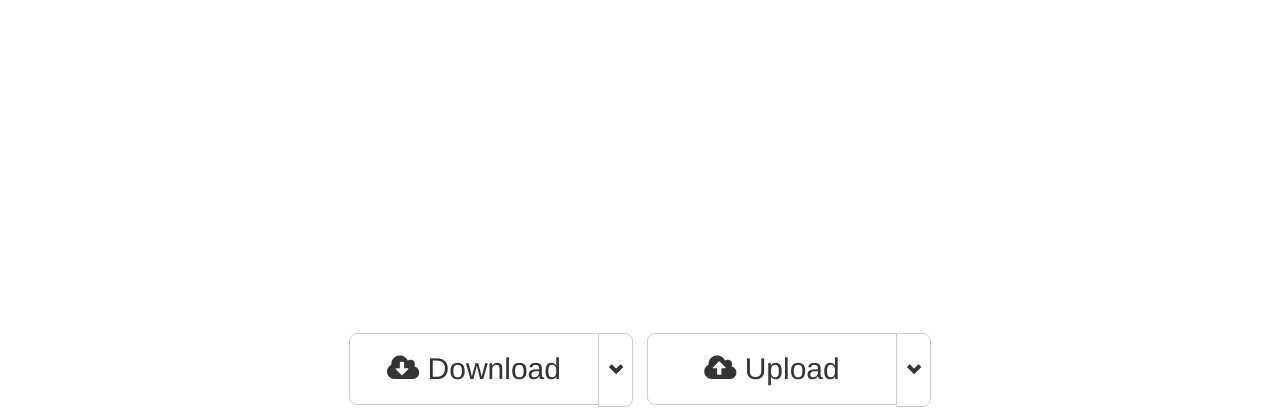
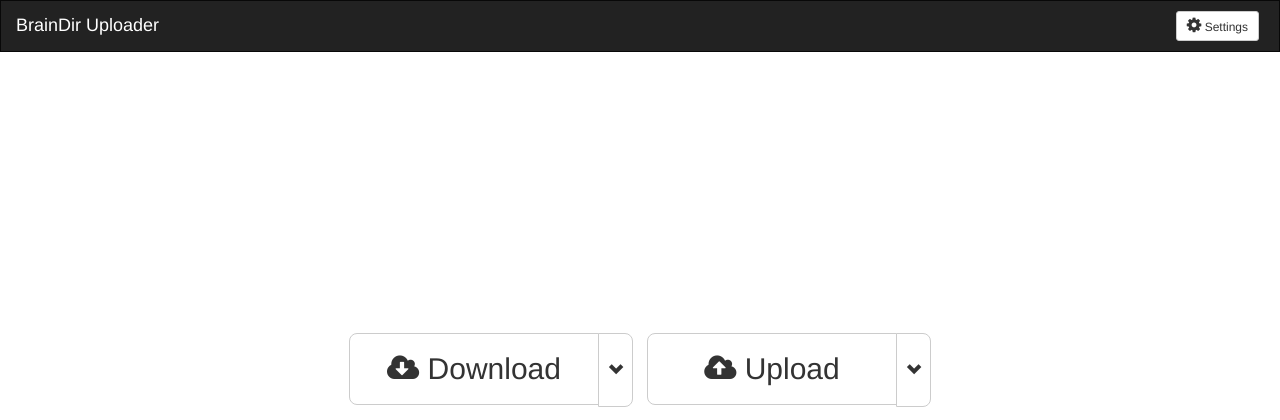
Before and after one commit to jeremymoreau/braindir_uploader, a Python web app: template desktop/templates/view_1.html in a window 1280 px wide. Shown: the top 420 px of the page. Run offline with Jinja, Linux system fonts and the light colour scheme; the template is opened without the code that fills it, so the values that code supplies are empty; some libraries are stand-ins or nearby versions.

Commit message:
add header bar with Settings button  to home menu view

```diff
--- a/desktop/static/css/style.css
+++ b/desktop/static/css/style.css
@@ -55,6 +55,63 @@
 }
 
 /* main_menu */
+.navbar-text {
+  color: #fff !important;
+}
+
+.navbar_wrapper {
+	position: absolute;
+	top: 0px;
+	width: 100%;
+}
+
+.navbar {
+	border-radius: 0px !important;
+}
+
+#settings_btn {
+	float: right;
+	margin-right: 20px;
+	height: 30px;
+}
+
+#settings_btn_txt {
+}
+
+#settings_icon {
+	font-size: 17px;
+}
+
+/*
+#header_nav {
+	position: absolute;
+}
+*/
+
+/*
+.header_bar {
+	position: absolute;
+	top: 0px;
+	right: 0px;
+	width: 100%;
+	height: 40px;
+	background-color: #454545;
+}
+
+#settings_btn {
+	position: relative;
+	clear: both;
+}
+*/
+
+/*
+#settings_icon {
+	font-size: 20px;
+	vertical-align: middle;
+	text-align: center;
+}
+*/
+
 .main_menu {
 	width: 85%;
     position: relative;
--- a/desktop/templates/view_1.html
+++ b/desktop/templates/view_1.html
@@ -134,6 +134,21 @@
 	</div><!-- upload_main section -->
 
 	<div class="section active"><!-- ###################### main_menu section ###################### -->
+		<div class="navbar_wrapper">
+		<nav class="navbar navbar-inverse" id="header_nav">
+			<h4 class="navbar-text">BrainDir Uploader</h4>
+			<button class="btn btn-default btn-sm navbar-btn" id="settings_btn">
+				<div>
+				<span class="fa fa-cog" id="settings_icon"></span>
+				<span id="settings_btn_txt"> Settings</span>
+				</div>
+			</button>
+		</nav>
+		</div>
+		<!--
+<div class="header_bar">
+			<button type="button" class="btn btn-default btn-default" id="settings_btn"><span class="fa fa-cog" id="settings_icon"></span></button>
+		</div> -->
 		<div class="main_menu">
 			<div class="btn-group main_menu_btn_group">
 				<button type="button" class="btn btn-default btn-xlg" id="main_menu_download_btn"><span class="fa fa-cloud-download"></span> Download</button>
```
